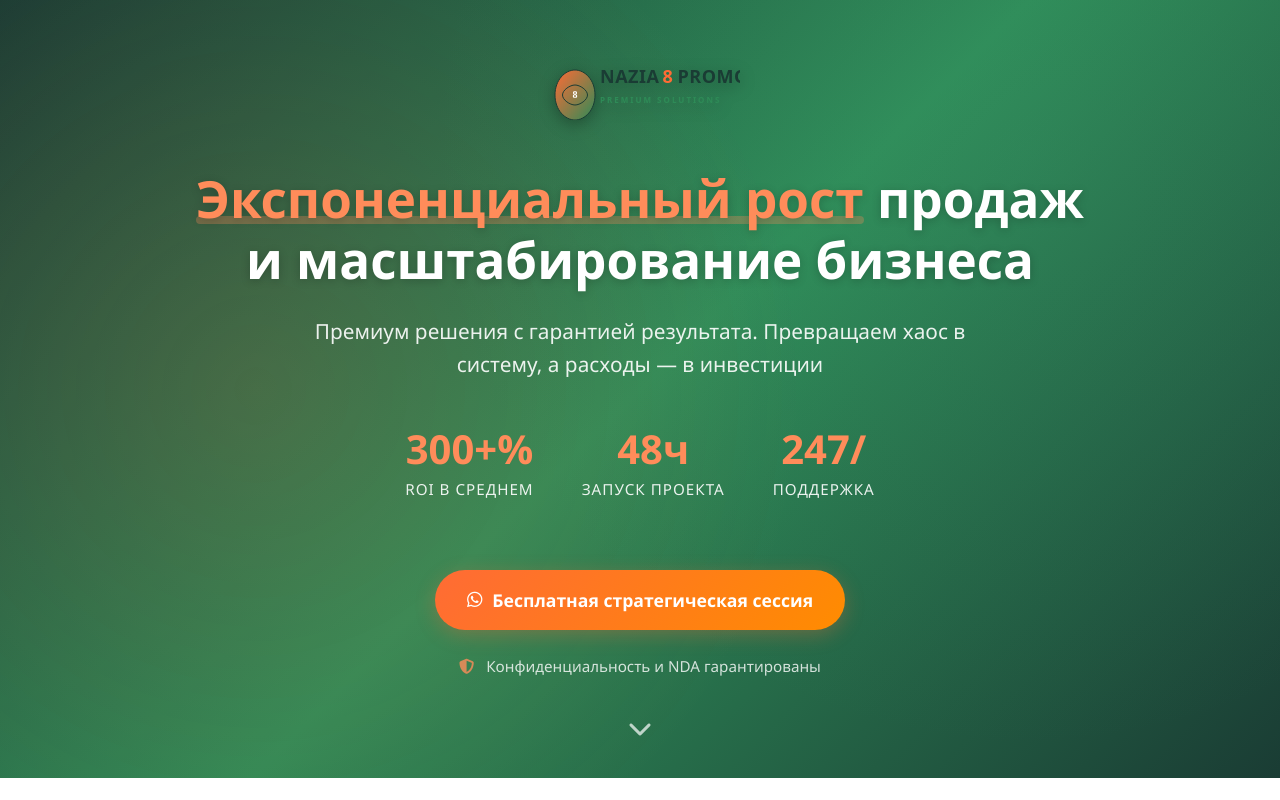
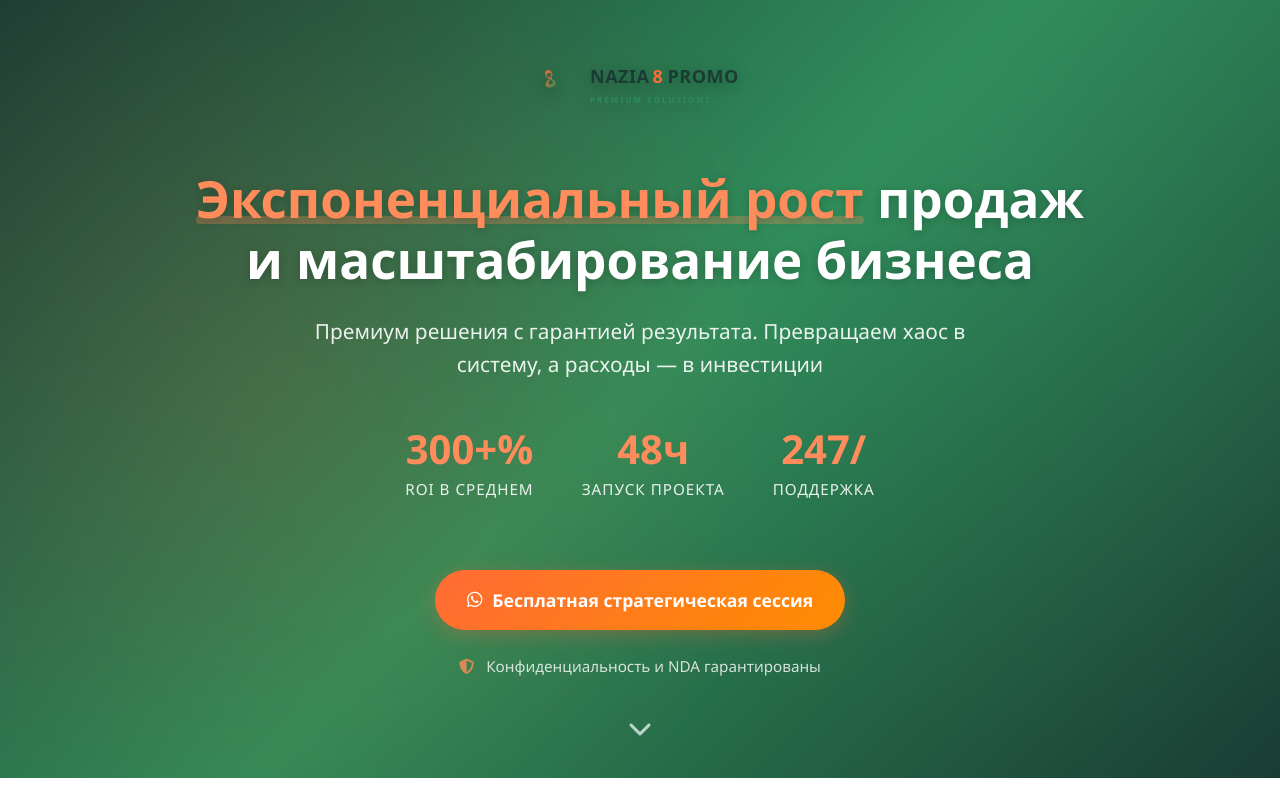
Before and after one commit to nazia8promo/n8p-3-offers-lending, a plain HTML site: page index.html in a window 1280 px wide. Shown: the top 800 px of the page. Drawn offline with Linux system fonts and the light colour scheme.

Commit message:
new mebuis

```diff
--- a/index.html
+++ b/index.html
@@ -6,15 +6,15 @@
   <title>Nazia8Promo — Премиум решения для роста продаж</title>
   <link rel="stylesheet" href="css/style.css" />
   <link rel="stylesheet" href="https://cdnjs.cloudflare.com/ajax/libs/font-awesome/6.4.0/css/all.min.css">
-  <link rel="icon" href="assets/favicon.svg" type="image/svg+xml">
-  <link rel="apple-touch-icon" href="assets/favicon.svg">
+  <link rel="icon" href="assets/favicon-mobius.svg" type="image/svg+xml">
+  <link rel="apple-touch-icon" href="assets/favicon-mobius.svg">
 </head>
 <body>
 
 <header class="hero">
   <div class="hero-container">
     <div class="logo-header">
-      <img src="assets/logo-text.svg" alt="Nazia8Promo" class="site-logo">
+      <img src="assets/logo-text-mobius.svg" alt="Nazia8Promo" class="site-logo">
     </div>
 
     <div class="hero-content">
@@ -544,7 +544,7 @@
 <footer>
   <div class="footer-container">
     <div class="footer-brand">
-      <img src="assets/logo-text.svg" alt="Nazia8Promo" class="footer-logo">
+      <img src="assets/logo-text-mobius.svg" alt="Nazia8Promo" class="footer-logo">
       <p class="footer-tagline">Премиум решения для роста бизнеса</p>
       <div class="footer-social">
         <a href="https://wa.me/77477025586" class="social-link">
```
Also changed, not shown: assets/favicon-mobius.svg (added), assets/logo-mobius.svg (added), assets/logo-text-mobius.svg (added), favicon-mobius.svg (added).
